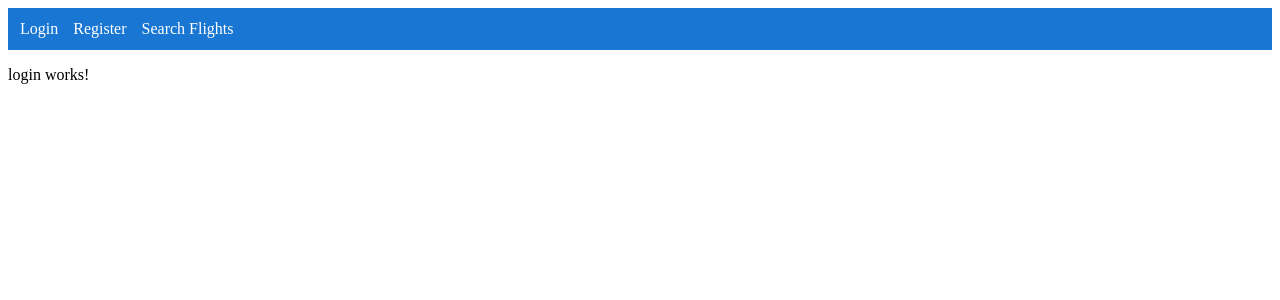
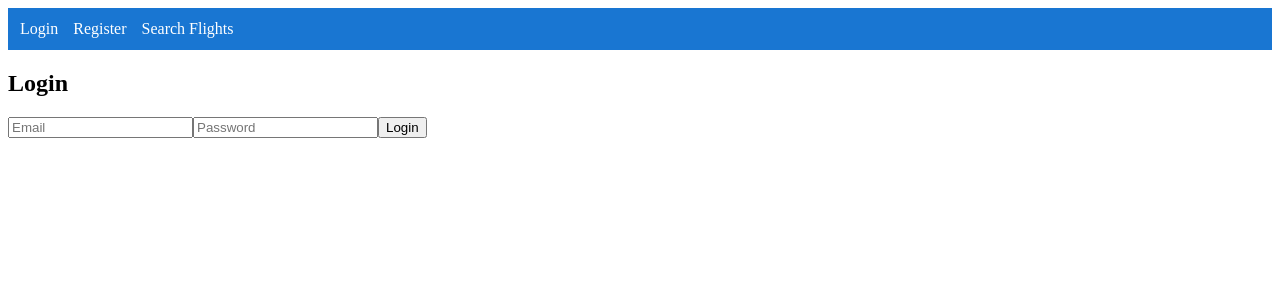
Before and after one commit to ishiiii10/FlightBooking_Frontend, an Angular app in the folder flight-booking-frontend/: page /login in a window 1280 px wide. Shown: the top 300 px of the page. Built offline with nearby package versions, Linux system fonts and the light colour scheme.

Commit message:
Login web page overviewe

```diff
--- a/flight-booking-frontend/src/app/auth/login/login.component.html
+++ b/flight-booking-frontend/src/app/auth/login/login.component.html
@@ -1 +1,7 @@
-<p>login works!</p>
+<h2>Login</h2>
+
+<form [formGroup]="loginForm" (ngSubmit)="onSubmit()">
+  <input formControlName="email" placeholder="Email" />
+  <input type="password" formControlName="password" placeholder="Password" />
+  <button type="submit">Login</button>
+</form>
```
